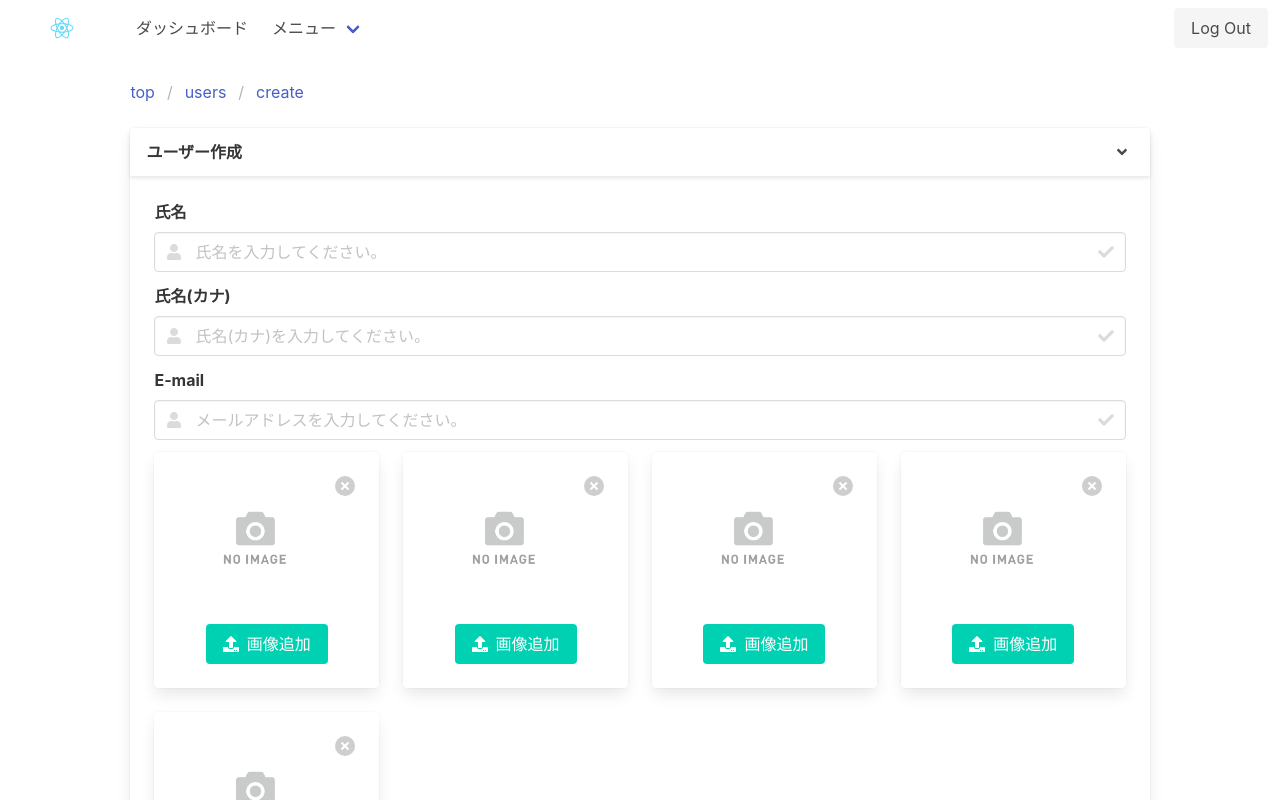
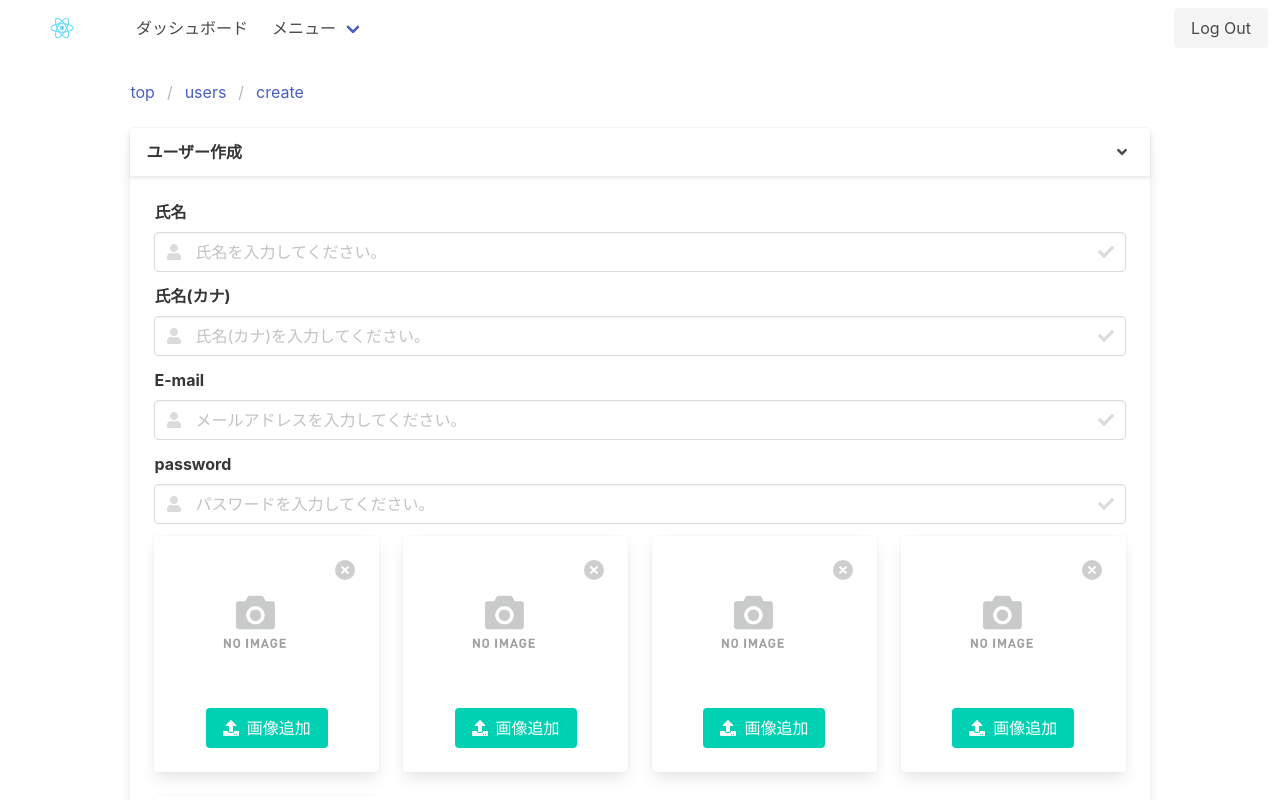
Before and after one commit to TOnodera/react.js-learning, a React (Create React App) app: page /users/create in a window 1280 px wide. Shown: the top 800 px of the page. Built offline with nearby package versions, Linux system fonts and the light colour scheme.

Commit message:
バリデーションのやり方考える

```diff
--- a/src/components/pages/user/Create.js
+++ b/src/components/pages/user/Create.js
@@ -4,11 +4,29 @@ import GeneralTextInput from '../../molecules/GeneralTextInput'
 import FormImages from '../../molecules/FormImage/FormImages'
 
 class CreateUser extends React.Component {
-  constructor() {
-    super()
+  constructor(props) {
+    super(props)
     this.state = {
-      username: null,
+      username: {
+        value: null,
+        isValid: false,
+      },
+      usernameKana: {
+        value: null,
+        isValid: false,
+      },
+      email: {
+        value: null,
+        isValid: false,
+      },
+      password: {
+        value: null,
+        isValid: false,
+      },
     }
+  }
+  submit = () => {
+    console.log(this.state)
   }
   header() {
     return 'ユーザー作成'
@@ -23,7 +41,12 @@ class CreateUser extends React.Component {
           rightIcon="fas fa-check"
           onChange={(e) => {
             this.setState(() => {
-              return { username: e.target.value }
+              return {
+                username: {
+                  value: e.target.value,
+                  isValid: null,
+                },
+              }
             })
           }}
           validators={[
@@ -41,7 +64,7 @@ class CreateUser extends React.Component {
           rightIcon="fas fa-check"
           onChange={(e) => {
             this.setState(() => {
-              return { username: e.target.value }
+              return { usernameKana: e.target.value }
             })
           }}
           validators={[
@@ -63,7 +86,7 @@ class CreateUser extends React.Component {
           rightIcon="fas fa-check"
           onChange={(e) => {
             this.setState(() => {
-              return { username: e.target.value }
+              return { email: e.target.value }
             })
           }}
           validators={[
@@ -75,11 +98,32 @@ class CreateUser extends React.Component {
           type="email"
         />
 
+        <GeneralTextInput
+          label="password"
+          placeHolder="パスワードを入力してください。"
+          leftIcon="fas fa-user"
+          rightIcon="fas fa-check"
+          onChange={(e) => {
+            this.setState(() => {
+              return { password: e.target.value }
+            })
+          }}
+          validators={[
+            {
+              validation: (value) => /^.+$/.test(value),
+              message: '必須項目です。',
+            },
+          ]}
+          type="password"
+        />
+
         <FormImages />
 
         <div className="field is-grouped">
           <div className="control">
-            <button className="button is-link">送信</button>
+            <button className="button is-link" onClick={this.submit}>
+              送信
+            </button>
           </div>
           <div className="control">
             <button className="button is-link is-light">キャンセル</button>
```
